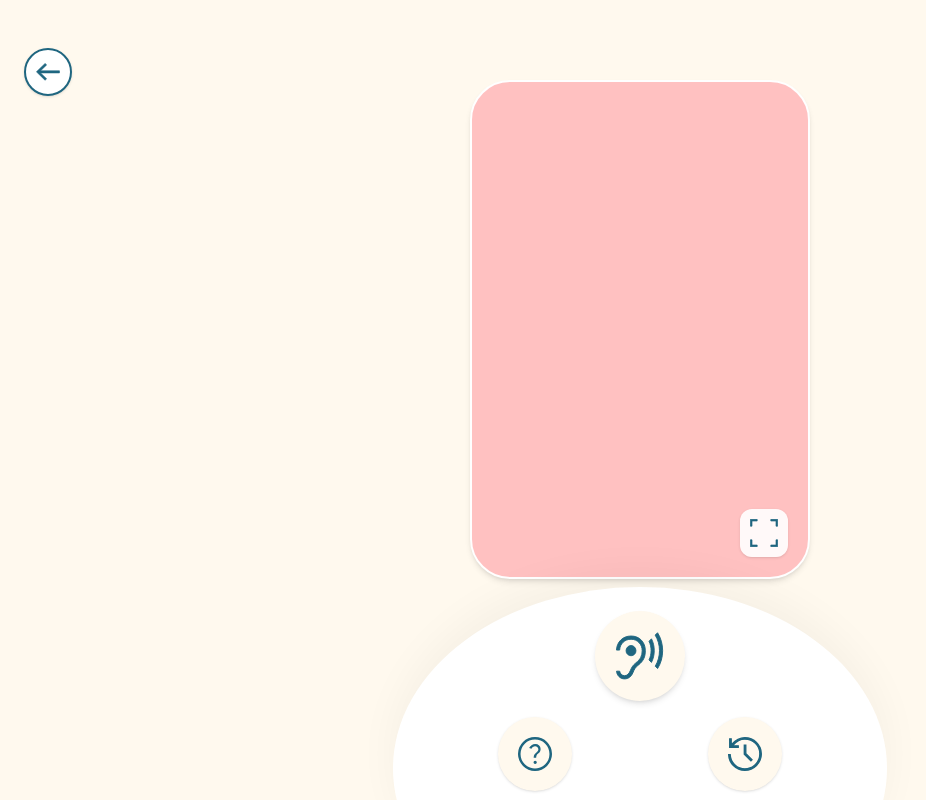
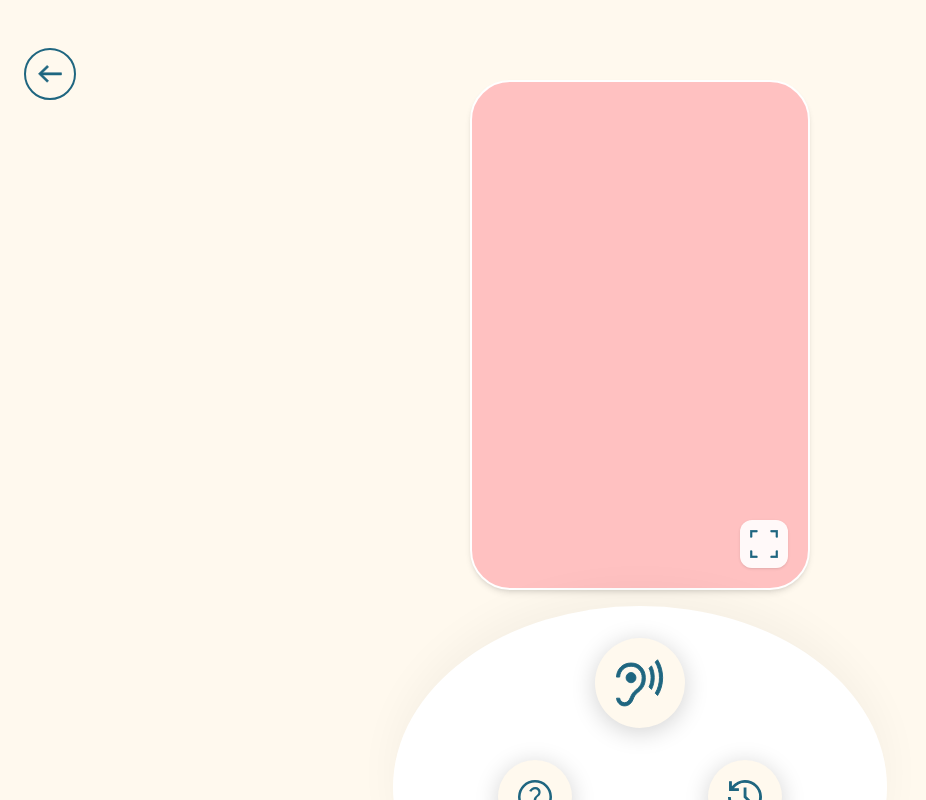
Before and after one commit to Usnaamer/Projec_Semaine_Inter-2026-, a Next.js app: page /resultat in a window 1280 px wide. Shown: the whole page, without its empty margins (0-926 px from the left). Built offline with nearby package versions, Linux system fonts and the light colour scheme.

Commit message:
modification de la page resultat et creation de la page historique

```diff
--- /dev/null
+++ b/src/app/historique/page.tsx
@@ -0,0 +1,72 @@
+"use client";
+
+import { useRouter } from 'next/navigation';
+
+export default function HistoriquePage() {
+  const router = useRouter();
+  const strongShadow = "0px 4px 25px rgba(0, 0, 0, 0.18)";
+  const items = [1, 2, 3, 4, 5];
+
+  return (
+    <main className="flex flex-col h-screen bg-[#FFF9EE] overflow-hidden relative text-[#1F6680]">
+
+      {/* 1. HEADER (Bouton Maison : Transparent/Crème + Contour Bleu) */}
+      <div className="pt-10 pb-4 px-8 z-30 relative">
+        <button
+          onClick={() => router.push('/')}
+          style={{
+            width: '56px',
+            height: '56px',
+            backgroundColor: 'transparent', // On le met transparent pour voir le crème derrière
+            border: '2px solid #1F6680',   // Contour bleu
+            borderRadius: '50%',
+            // Pas d'ombre ici pour un look plus "dessiné" et léger, ou garde strongShadow si tu veux du relief
+          }}
+          className="flex items-center justify-center active:scale-90 transition-transform cursor-pointer"
+        >
+          <img src="/maison.svg" alt="Accueil" className="w-7" />
+        </button>
+      </div>
+
+      {/* 2. ZONE DE LISTE */}
+      <div className="flex-1 overflow-y-auto px-6 pb-48 space-y-8">
+        {items.map((i) => (
+          <div
+            key={i}
+            className="bg-white rounded-[40px] p-6 flex items-center shadow-sm border border-black/5"
+            style={{ minHeight: '190px' }}
+          >
+            <div className="w-44 h-32 bg-[#FFC1C1] rounded-[25px] shrink-0" />
+            <div className="flex-1" />
+            <button
+              style={{ width: '80px', height: '80px', backgroundColor: '#FFF9EE', boxShadow: strongShadow }}
+              className="rounded-full flex items-center justify-center active:scale-90 shrink-0 border-none"
+            >
+              <img src="/oreille.svg" alt="Écouter" className="w-10" />
+            </button>
+          </div>
+        ))}
+      </div>
+
+      {/* 3. LE DÔME BLANC ET LE BOUTON AIDE */}
+      <div className="absolute bottom-0 left-0 w-full h-[200px] flex justify-center z-20 pointer-events-none">
+        <div
+          style={{
+            width: '580px', height: '400px', backgroundColor: 'white',
+            borderRadius: '50%', position: 'absolute', top: '80px', left: '50%',
+            transform: 'translateX(-50%)', zIndex: 10, pointerEvents: 'auto'
+          }}
+          className="shadow-[0_-15px_40px_rgba(0,0,0,0.06)]"
+        />
+        <div className="relative z-30 pt-24 pointer-events-auto">
+          <button
+             style={{ backgroundColor: '#FFF9EE', width: '90px', height: '90px', boxShadow: strongShadow }}
+             className="rounded-full flex items-center justify-center active:scale-90 border-none"
+          >
+            <img src="/aide.svg" alt="Aide" style={{ width: '42px' }} />
+          </button>
+        </div>
+      </div>
+    </main>
+  );
+}
--- a/src/app/page.tsx
+++ b/src/app/page.tsx
@@ -94,6 +94,7 @@ export default function Home() {
             </button>
 
             <button
+            onClick={() => router.push('/historique')}
                style={{
                  backgroundColor: '#FFF9EE',
                  width: '74px',
--- a/src/app/resultat/page.tsx
+++ b/src/app/resultat/page.tsx
@@ -7,95 +7,110 @@ export default function ResultatPage() {
   const router = useRouter();
   const [isZoomed, setIsZoomed] = useState(false);
 
+  // Ombre forte pour le contraste (identique à l'accueil et historique)
+  const strongShadow = "0px 4px 25px rgba(0, 0, 0, 0.18)";
+
   return (
     <main className="flex flex-col h-screen bg-[#FFF9EE] overflow-hidden relative text-[#1F6680]">
 
-      {/* 1. HEADER */}
+      {/* 1. HEADER (Bouton Retour : Transparent + Contour Bleu) */}
       {!isZoomed && (
         <div className="absolute top-12 left-6 z-20">
           <button
             onClick={() => router.push('/camera')}
-            className="w-12 h-12 flex items-center justify-center rounded-full border-2 border-[#1F6680] cursor-pointer bg-white active:scale-90 transition-transform shadow-sm"
+            style={{
+              width: '52px',
+              height: '52px',
+              backgroundColor: 'transparent',
+              border: '2px solid #1F6680',
+              borderRadius: '50%',
+            }}
+            className="flex items-center justify-center active:scale-90 transition-transform cursor-pointer"
           >
             <img src="/fleche.svg" alt="Retour" style={{ width: '24px' }} />
           </button>
         </div>
       )}
 
-      {/* 2. ZONE D'IMAGE (S'adapte pour laisser de la place aux gros boutons) */}
-      <div className={`flex-1 flex items-center justify-center transition-all duration-500 z-10 ${isZoomed ? 'p-0' : 'px-8 pt-20 pb-2'}`}>
+      {/* 2. ZONE D'IMAGE */}
+      <div className={`flex-1 flex items-center justify-center transition-all duration-500 z-10 ${isZoomed ? 'p-0' : 'px-8 pt-20 pb-4'}`}>
         <div
-          className={`bg-[#FFC1C1] relative shadow-md transition-all duration-500 ease-in-out
+          className={`bg-[#FFC1C1] relative transition-all duration-500 ease-in-out
             ${isZoomed
               ? 'w-full h-full rounded-none z-50'
-              : 'w-full max-w-[340px] aspect-[3/4.4] rounded-[40px] border-2 border-white'
+              : 'w-full max-w-[340px] aspect-[3/4.5] rounded-[40px] border-2 border-white shadow-md'
             }`}
         >
           <button
             onClick={() => setIsZoomed(!isZoomed)}
-            className="absolute bottom-5 right-5 w-12 h-12 flex items-center justify-center bg-white/90 backdrop-blur rounded-xl shadow-sm cursor-pointer z-[60] active:scale-90 transition-transform"
+            className="absolute bottom-5 right-5 w-12 h-12 flex items-center justify-center bg-white/90 backdrop-blur rounded-xl shadow-sm z-[60] active:scale-90"
           >
-            <img
-              src={isZoomed ? "/reduire.svg" : "/agrandir.svg"}
-              alt="Zoom"
-              className="w-7 h-7"
-            />
+            <img src={isZoomed ? "/reduire.svg" : "/agrandir.svg"} alt="Zoom" className="w-7 h-7" />
           </button>
         </div>
       </div>
 
-      {/* 3. LE DÔME BLANC AVEC BOUTONS AGRANDIS */}
+      {/* 3. LE DÔME BLANC ET LES BOUTONS XXL (Avec ombres fortes) */}
       {!isZoomed && (
         <div className="relative w-full h-[220px] shrink-0 flex flex-col items-center z-20">
 
-          {/* L'Ellipse de fond (494x363) */}
           <div
             style={{
-              width: '494px',
-              height: '363px',
-              backgroundColor: 'white',
-              borderRadius: '50%',
-              position: 'absolute',
-              top: 0,
-              left: '50%',
-              transform: 'translateX(-50%)',
-              zIndex: 10
+              width: '494px', height: '363px', backgroundColor: 'white',
+              borderRadius: '50%', position: 'absolute', top: 0, left: '50%',
+              transform: 'translateX(-50%)', zIndex: 10
             }}
             className="shadow-[0_-15px_40px_rgba(0,0,0,0.04)]"
           />
 
-          {/* LES BOUTONS (Version XXL) */}
-          <div className="relative z-30 flex flex-col items-center pt-6 pb-12 w-full max-w-[300px]">
+          <div className="relative z-30 flex flex-col items-center pt-8 pb-10 w-full max-w-[300px]">
 
-            {/* BOUTON OREILLE (Agrandi à 90x90) */}
+            {/* BOUTON OREILLE (90x90 + Ombre forte) */}
             <button
-              style={{ width: '90px', height: '90px', backgroundColor: '#FFF9EE' }}
-              className="rounded-full flex items-center justify-center mb-4 shadow-md active:scale-95 transition-all border-none cursor-pointer"
+              style={{
+                width: '90px',
+                height: '90px',
+                backgroundColor: '#FFF9EE',
+                boxShadow: strongShadow
+              }}
+              className="rounded-full flex items-center justify-center mb-8 active:scale-95 border-none cursor-pointer"
             >
               <img src="/oreille.svg" alt="Écouter" style={{ width: '48px' }} />
             </button>
 
-            {/* BOUTONS AIDE ET HISTORIQUE (Agrandis à 74x74) */}
             <div className="flex justify-between w-full px-2">
+
+              {/* BOUTON AIDE (74x74 + Ombre forte) */}
               <button
-                 style={{ backgroundColor: '#FFF9EE', width: '74px', height: '74px' }}
-                 className="rounded-full flex items-center justify-center active:scale-90 border-none cursor-pointer shadow-sm"
+                 style={{
+                   backgroundColor: '#FFF9EE',
+                   width: '74px',
+                   height: '74px',
+                   boxShadow: strongShadow
+                 }}
+                 className="rounded-full flex items-center justify-center active:scale-90 border-none cursor-pointer"
               >
                 <img src="/aide.svg" alt="Aide" style={{ width: '34px' }} />
               </button>
 
+              {/* BOUTON HISTORIQUE (74x74 + Ombre forte) */}
               <button
-                 style={{ backgroundColor: '#FFF9EE', width: '74px', height: '74px' }}
-                 className="rounded-full flex items-center justify-center active:scale-90 border-none cursor-pointer shadow-sm"
+                 onClick={() => router.push('/historique')}
+                 style={{
+                   backgroundColor: '#FFF9EE',
+                   width: '74px',
+                   height: '74px',
+                   boxShadow: strongShadow
+                 }}
+                 className="rounded-full flex items-center justify-center active:scale-90 border-none cursor-pointer"
               >
                 <img src="/historique.svg" alt="Historique" style={{ width: '34px' }} />
               </button>
+
             </div>
-
           </div>
         </div>
       )}
-
     </main>
   );
 }
```
Also changed, not shown: public/maison.svg (added).
